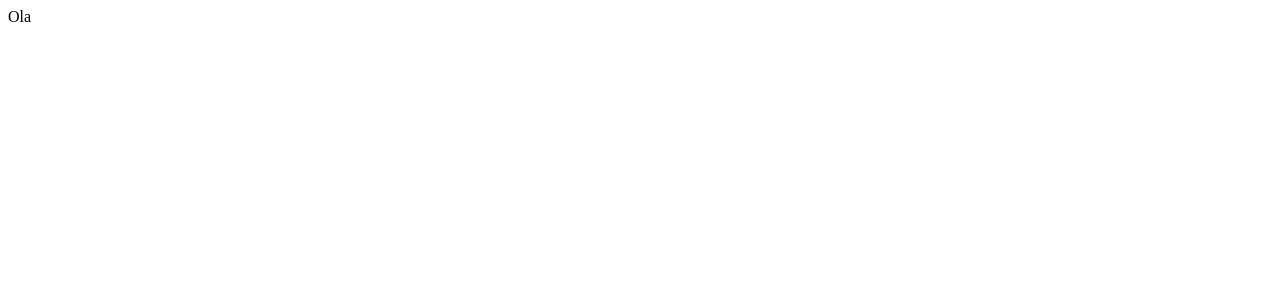
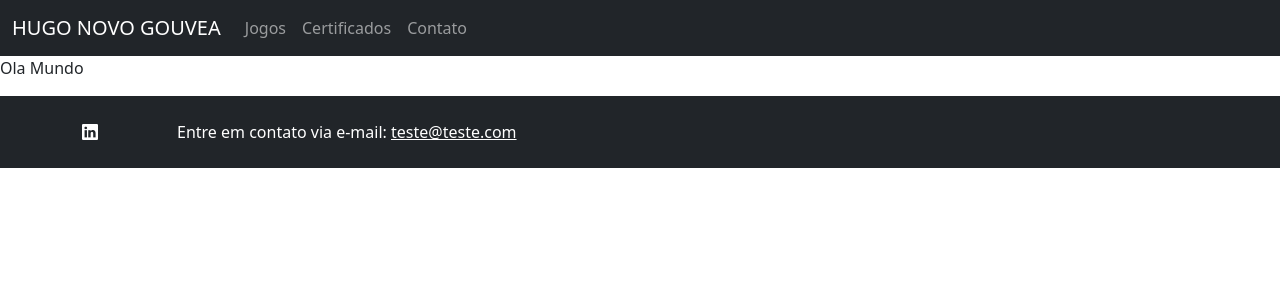
Before and after one commit to Hugo-Novo-Gouvea/site_portfolio, a Django app: page / in a window 1280 px wide. Before the commit the part shown is almost empty. Shown: the top 300 px of the page. Run offline with Django 5.2, Linux system fonts and the light colour scheme.

```diff
--- a/templates/jogos/index.html
+++ b/templates/jogos/index.html
@@ -1 +1,53 @@
-<p1>Ola</p1>
+<!DOCTYPE html>
+<html lang="en">
+<head>
+    <meta charset="UTF-8">
+    <meta name="viewport" content="width=device-width, initial-scale=1.0">
+    <title>Portfólio Hugo</title>
+    <link rel="stylesheet" href="https://cdn.jsdelivr.net/npm/bootstrap-icons@1.11.2/font/bootstrap-icons.min.css">
+    <link href="https://cdn.jsdelivr.net/npm/bootstrap@5.3.2/dist/css/bootstrap.min.css" rel="stylesheet" integrity="sha384-T3c6CoIi6uLrA9TneNEoa7RxnatzjcDSCmG1MXxSR1GAsXEV/Dwwykc2MPK8M2HN" crossorigin="anonymous">
+</head>
+<body>
+    <header>
+        <nav class="navbar navbar-expand-lg navbar-dark bg-dark">
+            <div class="container-fluid">
+                <a class="navbar-brand" href="#">HUGO NOVO GOUVEA</a>
+                <button class="navbar-toggler" type="button" data-bs-toggle="collapse" data-bs-target="#navbarNav" aria-controls="navbarNav" aria-expanded="false" aria-label="Toggle navigation">
+                    <span class="navbar-toggler-icon"></span>
+                </button>
+                <div class="collapse navbar-collapse" id="navbarNav">
+                    <ul class="navbar-nav ml-auto">
+                        <li class="nav-item">
+                            <a class="nav-link" href="#">Jogos</a>
+                        </li>
+                        <li class="nav-item">
+                            <a class="nav-link" href="#">Certificados</a>
+                        </li>
+                        <li class="nav-item">
+                            <a class="nav-link" href="#">Contato</a>
+                        </li>
+                    </ul>
+                </div>
+            </div>
+        </nav>
+    </header>
+
+    <p>Ola Mundo</p>
+
+    <footer class="bg-dark text-white p-4">
+        <div class="container">
+            <div class="row">
+                <div class="col-md-1">
+                    <a href="https://www.linkedin.com/seu-perfil" target="_blank" class="text-white"><i class="bi bi-linkedin"></i></a>
+                </div>
+                <div class="col-md-11">
+                    <p class="mb-0">Entre em contato via e-mail: <a href="mailto:teste@teste.com" class="text-white">teste@teste.com</a></p>
+                </div>
+            </div>
+        </div>
+    </footer>
+
+
+    <script src="https://cdn.jsdelivr.net/npm/bootstrap@5.3.2/dist/js/bootstrap.bundle.min.js" integrity="sha384-C6RzsynM9kWDrMNeT87bh95OGNyZPhcTNXj1NW7RuBCsyN/o0jlpcV8Qyq46cDfL" crossorigin="anonymous"></script>
+</body>
+</html>
```
